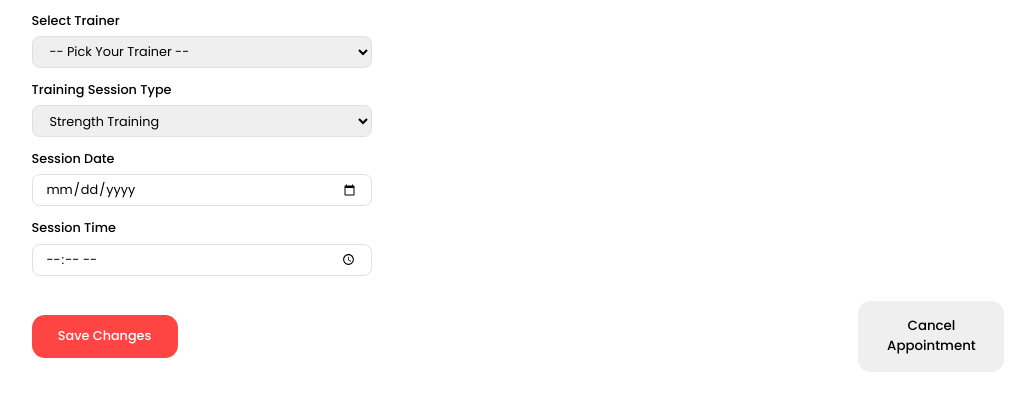
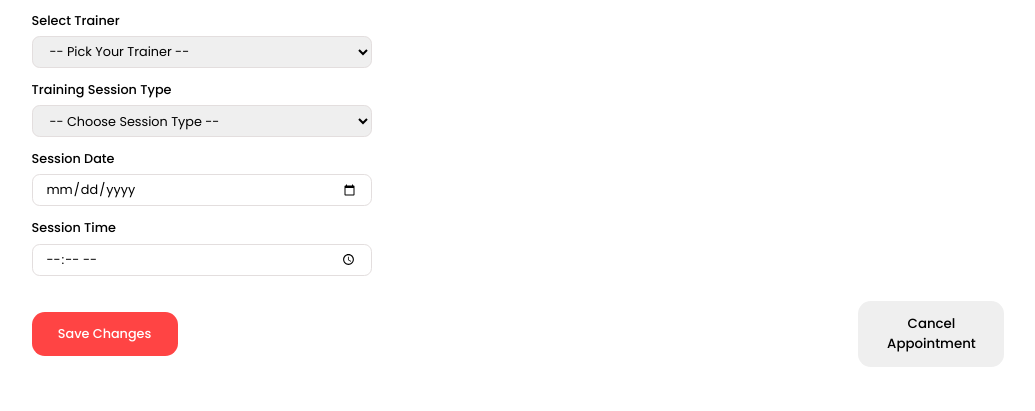
Before and after one commit to String-Aki/FitZone-Fitness-Center, a PHP site: page /Dashboards/Customer-Dashboard/schedule-section/edit-appointment.php in a window 1280 px wide. Shown: the part 182-593 px from the top of the page, without its empty margins (122-1157 px from the left). Run offline with PHP 8.4, Linux system fonts and the light colour scheme; data that the repository does not hold is empty; some libraries are stand-ins or nearby versions; some web fonts are replaced.

Commit message:
dynamic session type selection has been implemented using session array

```diff
--- a/Dashboards/Customer-Dashboard/schedule-section/edit-appointment.php
+++ b/Dashboards/Customer-Dashboard/schedule-section/edit-appointment.php
@@ -55,13 +55,21 @@ error_reporting(E_ALL);
             <label for="training-session-type-field" class="training-session-type-label">Training Session Type</label>
             <select name="training-session-type" id="training-session-type-field" required>
                 <option value="">-- Choose Session Type --</option>
-                <option value="Strength" selected>Strength Training</option>
-                <option value="Cardio">Cardio Workouts</option>
-                <option value="Yoga">Yoga</option>
-                <option value="Pilates">Pilates</option>
-                <option value="HIIT">High-Intensity Interval Training (HIIT)</option>
-                <option value="Spin">Spin Classes</option>
-                <option value="Personal">Personal Training Sessions</option>
+                <?php
+                    $session_type_array = [
+                        'Strength Training' => 'Strength Training',
+                        'Cardio' => 'Cardio Workouts',
+                        'Yoga' => 'Yoga',
+                        'Pilates' => 'Pilates',
+                        'HIIT' => 'High-Intensity Interval Training (HIIT)',
+                        'Spin' => 'Spin Classes',
+                        'Personal Training' => 'Personal Training Sessions'
+                    ];
+
+                    foreach($session_type_array as $value => $label){
+                        echo '<option value="' . htmlspecialchars($value) . '" ' . ($edit_row['Session_Type'] === $value ? 'selected' : '') . '>' . htmlspecialchars($label) . '</option>';
+                    }
+                ?>
             </select>
 
             <label for="session-date">Session Date</label>
--- a/Dashboards/Customer-Dashboard/style.css
+++ b/Dashboards/Customer-Dashboard/style.css
@@ -279,7 +279,7 @@ button.save-button {
 
 button.delete-button {
   width: 15%;
-  padding: 1.2vw;
+  padding: 1vw;
   border-radius: 1vw;
   margin-top: 1vw;
   font-weight: 500;
```
